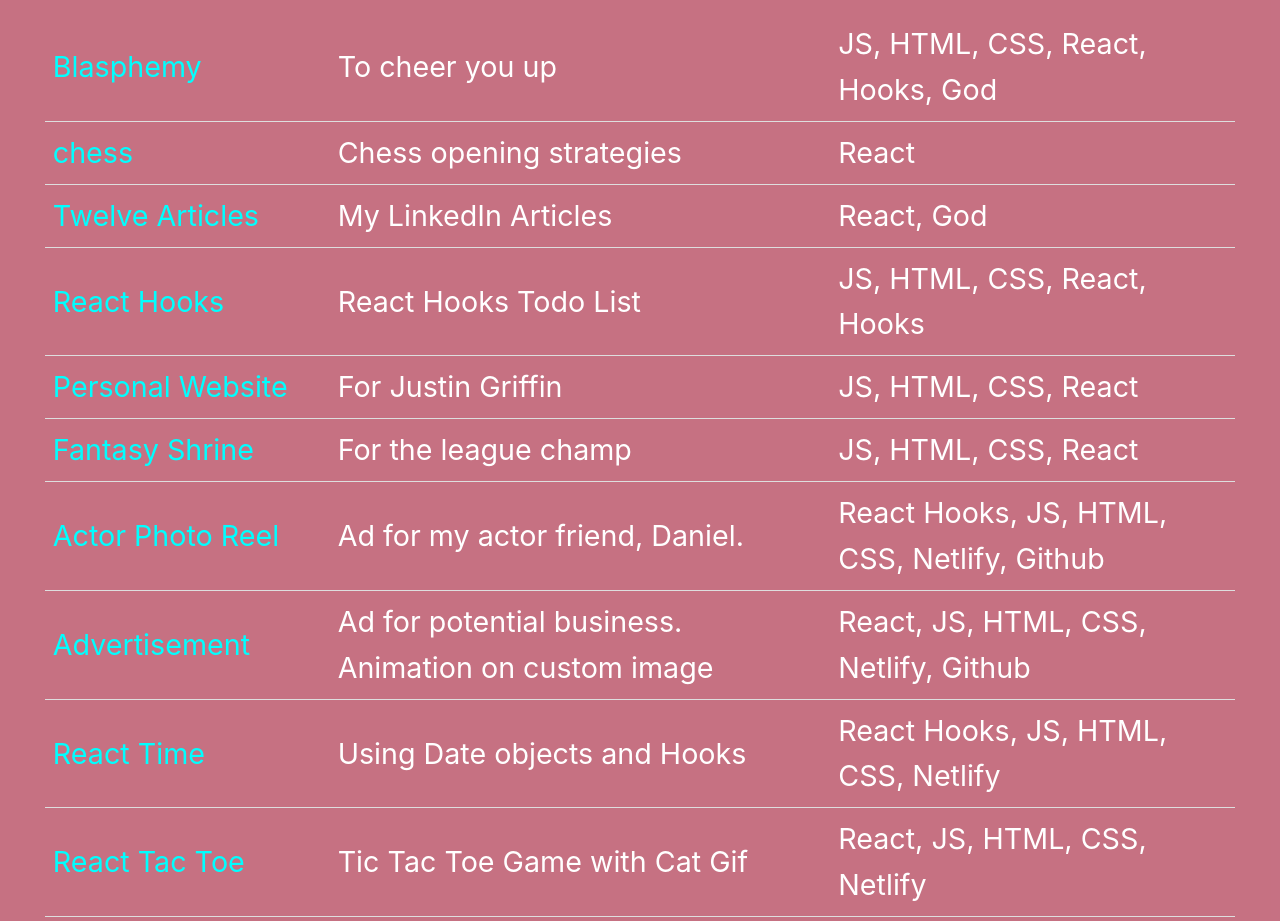
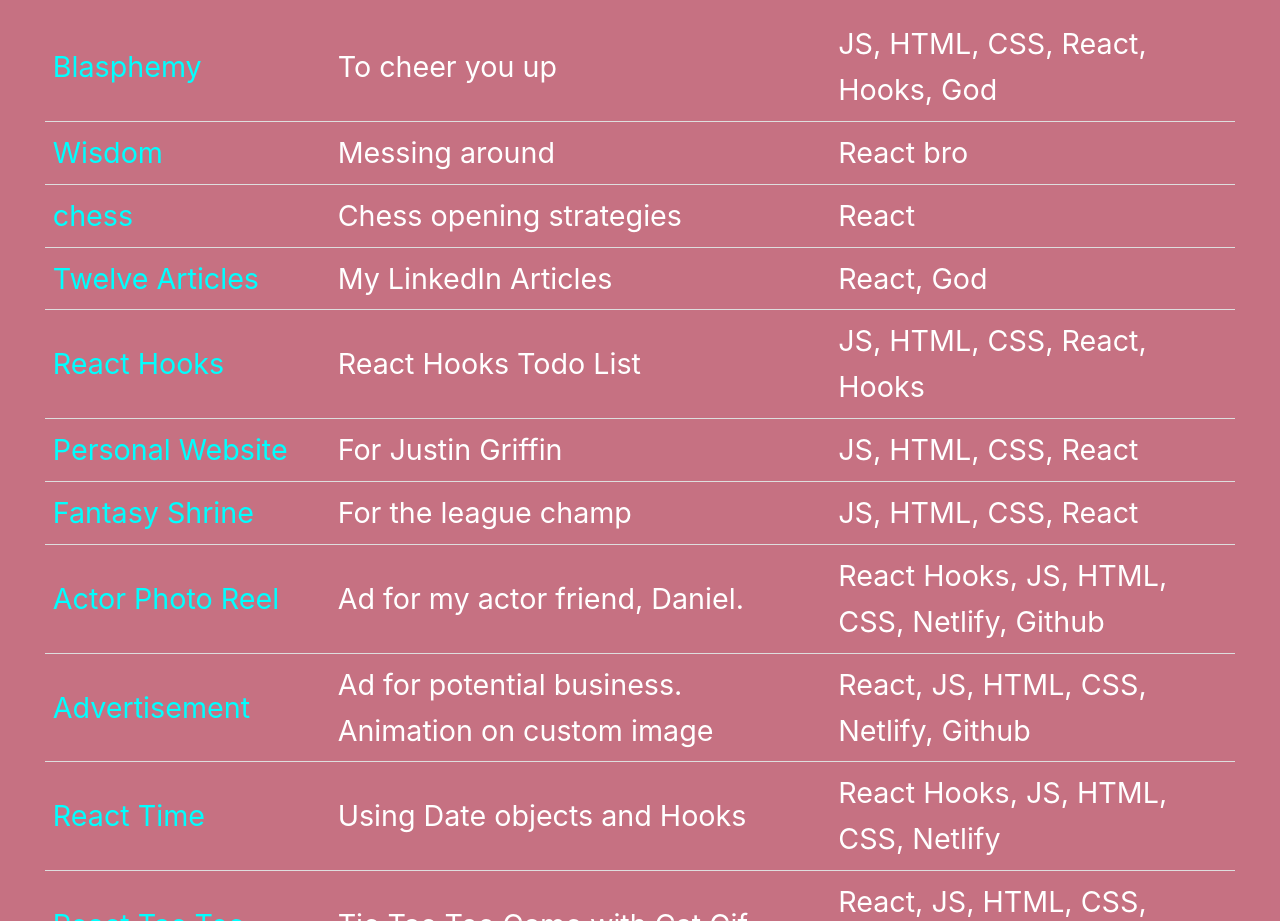
Before and after one commit to codejoy-wins/React-Portfolio, a React (Create React App) app: page / in a window 1280 px wide. Shown: the part 867-1788 px from the top of the page. Built offline with nearby package versions, Linux system fonts and the light colour scheme.

Commit message:
added wisdom

```diff
--- a/src/App.js
+++ b/src/App.js
@@ -19,6 +19,12 @@ class App extends Component {
         "lynk": "https://eloquent-meninsky-66f587.netlify.com/",
         "desc": "To cheer you up",
         "tech": "JS, HTML, CSS, React, Hooks, God"
+      },
+      {
+        "name": "Wisdom",
+        "lynk": "https://gifted-curran-a64a6a.netlify.com/",
+        "desc": "Messing around",
+        "tech": "React bro"
       },
       {
         "name": "chess",
@@ -160,6 +166,12 @@ class App extends Component {
         "lynk": "https://eloquent-meninsky-66f587.netlify.com/",
         "desc": "To cheer you up",
         "tech": "JS, HTML, CSS, React, Hooks, God"
+      },
+      {
+        "name": "Wisdom",
+        "lynk": "https://gifted-curran-a64a6a.netlify.com/",
+        "desc": "Messing around",
+        "tech": "React bro"
       },
       {
         "name": "chess",
```
